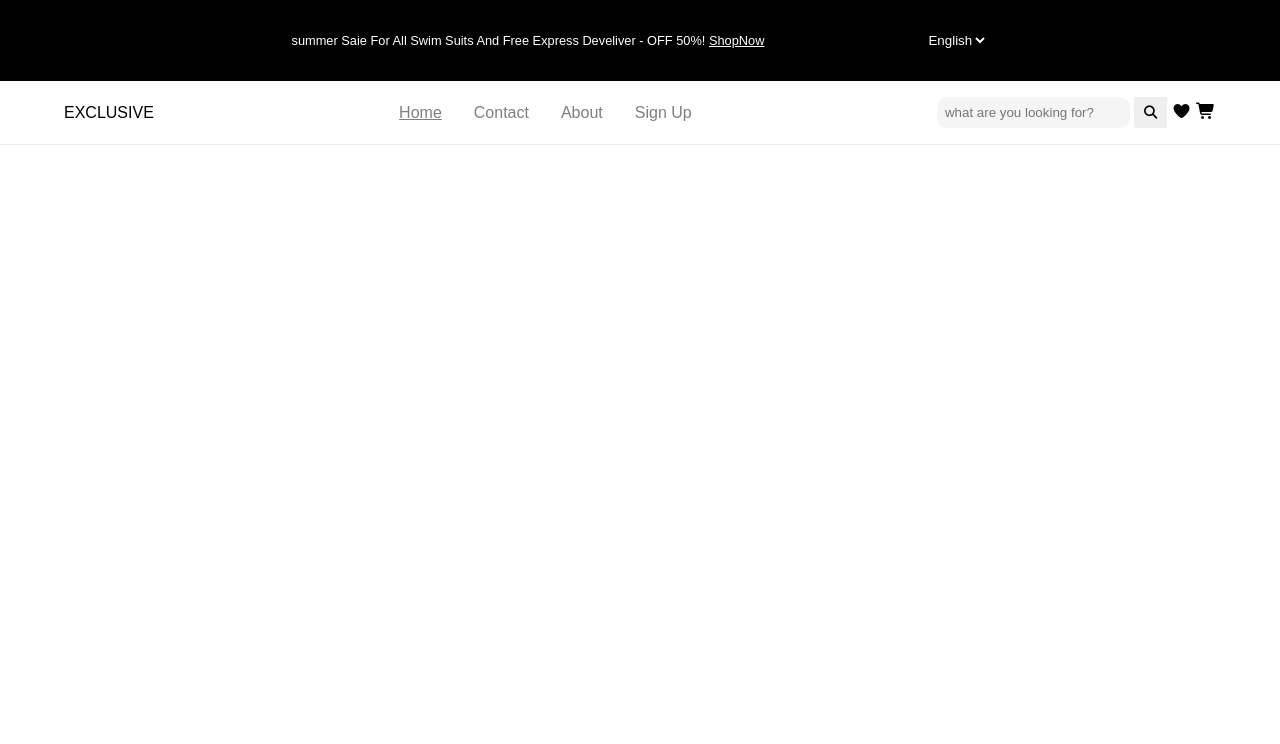
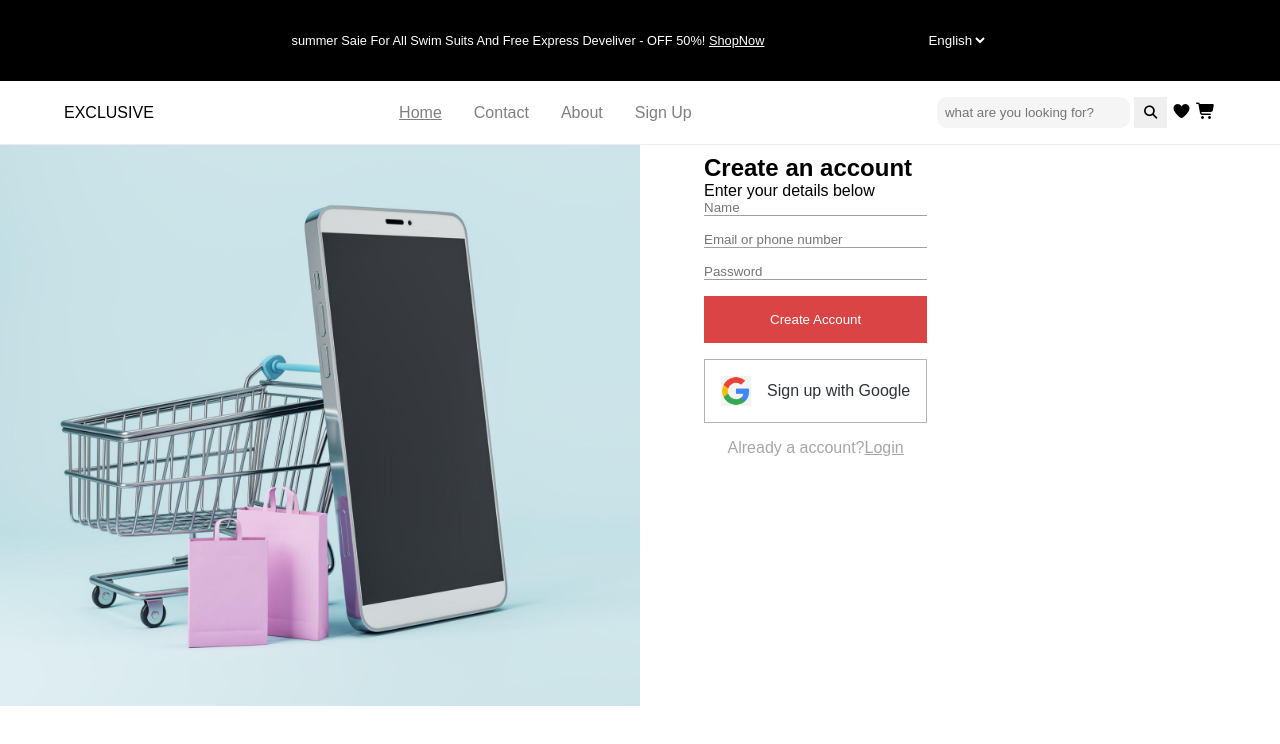
Before and after one commit to jbihamba/OnlineStoreManagementSystem, a plain HTML site: page connection.html in a window 1280 px wide. Drawn offline with Linux system fonts and the light colour scheme.

Commit message:
feat : adding sign up form

```diff
--- a/connection.html
+++ b/connection.html
@@ -68,5 +68,50 @@
 
                 </nav>
             </header>
+
+            <!--Main-->
+
+            <main>
+
+                <!--Section sign up-->
+
+                <section class="section-sign-up">
+
+                    <!--Sign up image-->
+
+                    <div class="phone-panier">
+                        <img src="images/phone-panier.png" alt="phone-panier">
+                    </div>
+
+                    <!--Sign up form-->
+
+                    <div>
+
+                        <h1>Create an account</h1>
+                        <p>
+                            Enter your details below
+                        </p>
+
+                        <!--Submit form-->
+
+                        <form action="submit" class="sign-up-form">
+                            <input type="text" name="firstname" placeholder="Name" required>
+                            <input type="email" name="lastname" placeholder="Email or phone number" required>
+                            <input type="password" name="password" placeholder="Password" required>
+                            <button type="submit">Create Account </button>
+
+                            <!-- Sign up with Google-->
+
+                           <div class="google-logo">
+                            <img src="images/google.png" alt="google">
+                            <a href="">Sign up with Google</a>
+                           </div>
+                           <p>
+                            Already a account?<a href="login.html"><u>Login</u></a>
+                           </p>
+                        </form>
+                    </div>
+                </section>
+            </main>
         </body>
 </html>
--- a/styles.css
+++ b/styles.css
@@ -131,3 +131,71 @@ body{
     flex-direction: column;
     justify-content: space-between;
 }
+
+/*Sign up with Google*/
+
+.section-sign-up{
+    display: flex;
+    align-items: center;
+    gap: 4rem;
+}
+.phone-panier{
+    width: 50%;
+    height: 40vh;
+}
+.phone-panier img{
+    width: 100%;
+    height: auto;
+}
+.sign-up-form{
+    display: flex;
+    flex-direction: column;
+    gap: 1rem;
+}
+.sign-up-form input{
+    border: none;
+    border-bottom: 1px solid rgb(159,159,159);
+}
+.sign-up-form button{
+    padding: 1rem;
+    border: none;
+    color: #fff;
+    background-color: rgb(219,68,68);
+    cursor: pointer;
+    transition: background-color 0.3s ease;
+}
+.sign-up-form button:hover{
+    background-color: red;
+}
+.sign-up-form p{
+    text-align: center;
+    color: rgb(166,166,166);
+}
+.sign-up-form a{
+    text-decoration: none;
+    color: rgb(166,166,166);
+
+}
+.google-logo{
+    display: flex;
+    justify-content: center;
+    align-items: center;
+    gap: 1rem;
+    padding: 1rem;
+    border: 1px solid rgb(179,179,179);
+     transition: background-color 0.3s ease;
+     cursor: pointer;
+}
+.google-logo:hover{
+    background-color: rgb(166,166,166);
+}
+.google-logo a{
+    text-decoration: none;
+    color: #2d333a;
+
+}
+
+.google-logo img{
+    width: 30px;
+    height: 30px;
+}
```
Also changed, not shown: images/google.png (added).
